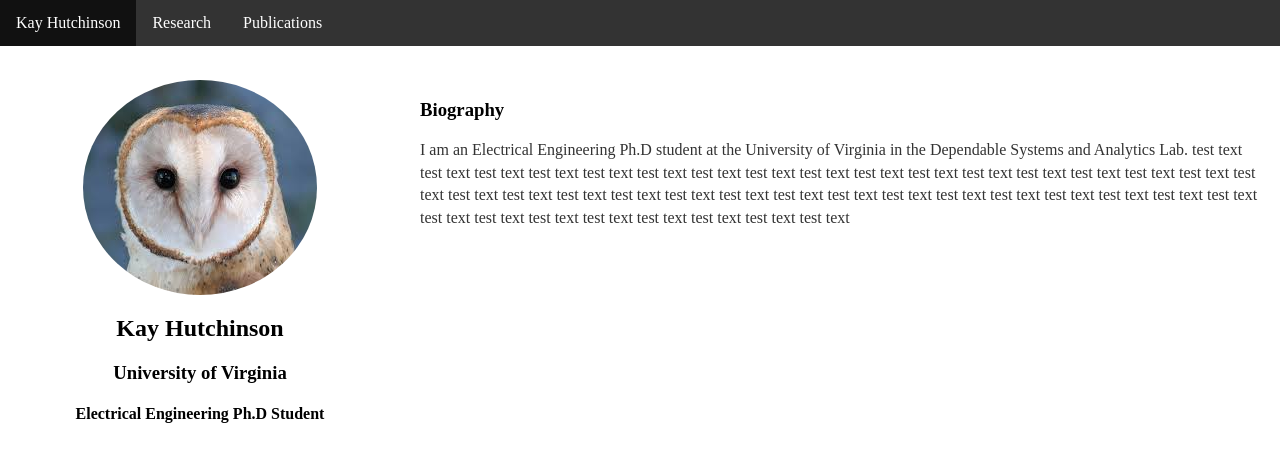
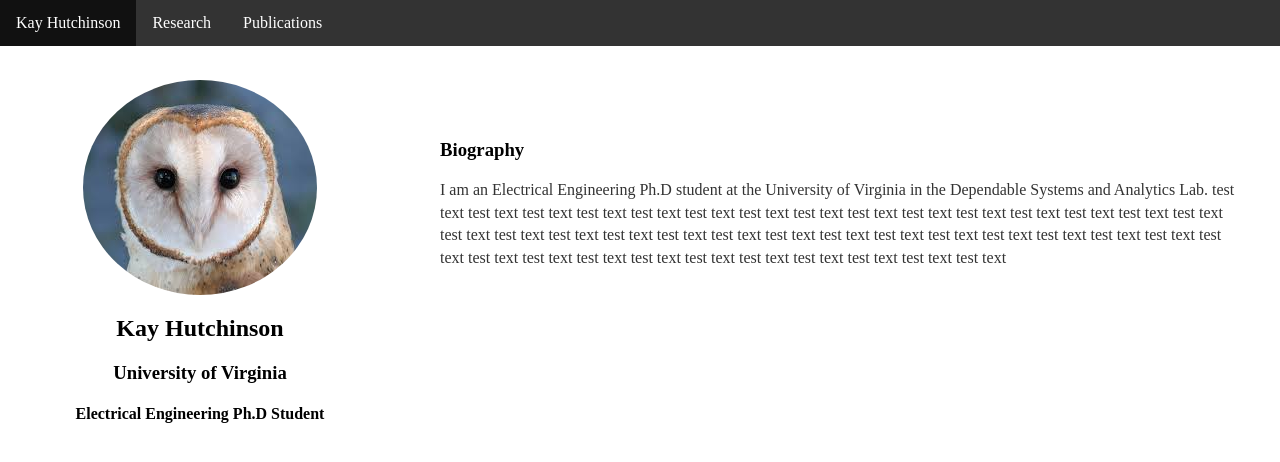
Before and after one commit to kch4fk/kch4fk.github.io, a Jekyll site: the page built from index.html, in a window 1280 px wide. Shown: the top 462 px of the page. Built offline with Jekyll 4.4.1, drawn with Linux system fonts in a browser that asks for light colours.

Commit message:
Update main.css

```diff
--- a/css/main.css
+++ b/css/main.css
@@ -111,9 +111,9 @@ ul.posts li {
 
 .column.right {
     margin-left:400px;
-    padding-top: 40px;
-    padding-left: 20px;
-    padding-right: 20px;
+    padding-top: 80px;
+    padding-left: 40px;
+    padding-right: 40px;
 }
 
 /*Clear floats after the columns*/
```
